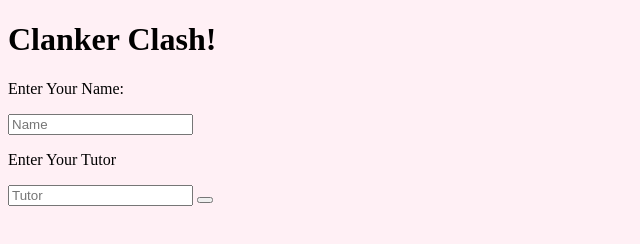
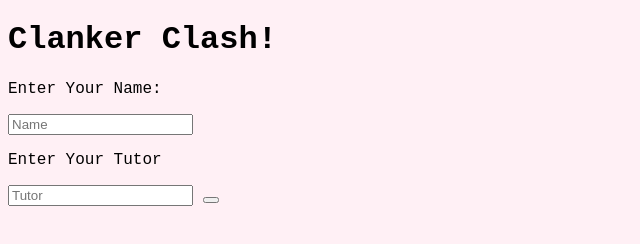
Before and after one commit to JaredKingLon/NEA, a plain HTML site: page index.html in a window 1280 px wide. Shown: the whole page, without its empty margins (0-640 px from the left). Drawn offline with Linux system fonts and the light colour scheme.

Commit message:
Add font-family to body in style.css

```diff
--- a/style.css
+++ b/style.css
@@ -1,4 +1,4 @@
 body {
   background-color: LavenderBlush;
-
+  font-family:"OCR A Std",monospace;
      }
```
